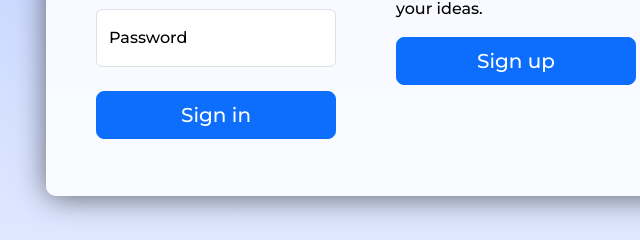
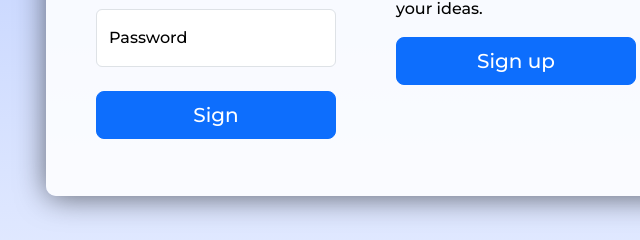
Before and after one commit to hprasath2306/Ayush-Portal, a plain HTML site: page frontend/html/p.html in a window 1280 px wide. Shown: the part 260-500 px from the top of the page, 274-914 px from the left. Drawn offline with nearby package versions, Linux system fonts and the light colour scheme.

Commit message:
spelling

```diff
--- a/frontend/html/p.html
+++ b/frontend/html/p.html
@@ -26,7 +26,7 @@
                 </div>
                 <br>
                 <div class="bt">
-                    <button type="submit" class="w-100 btn btn-lg btn-primary">Sign in</button>
+                    <button type="submit" class="w-100 btn btn-lg btn-primary">Sign</button>
                 </div>
                 <p id="login-message"></p>
             </form>
```
